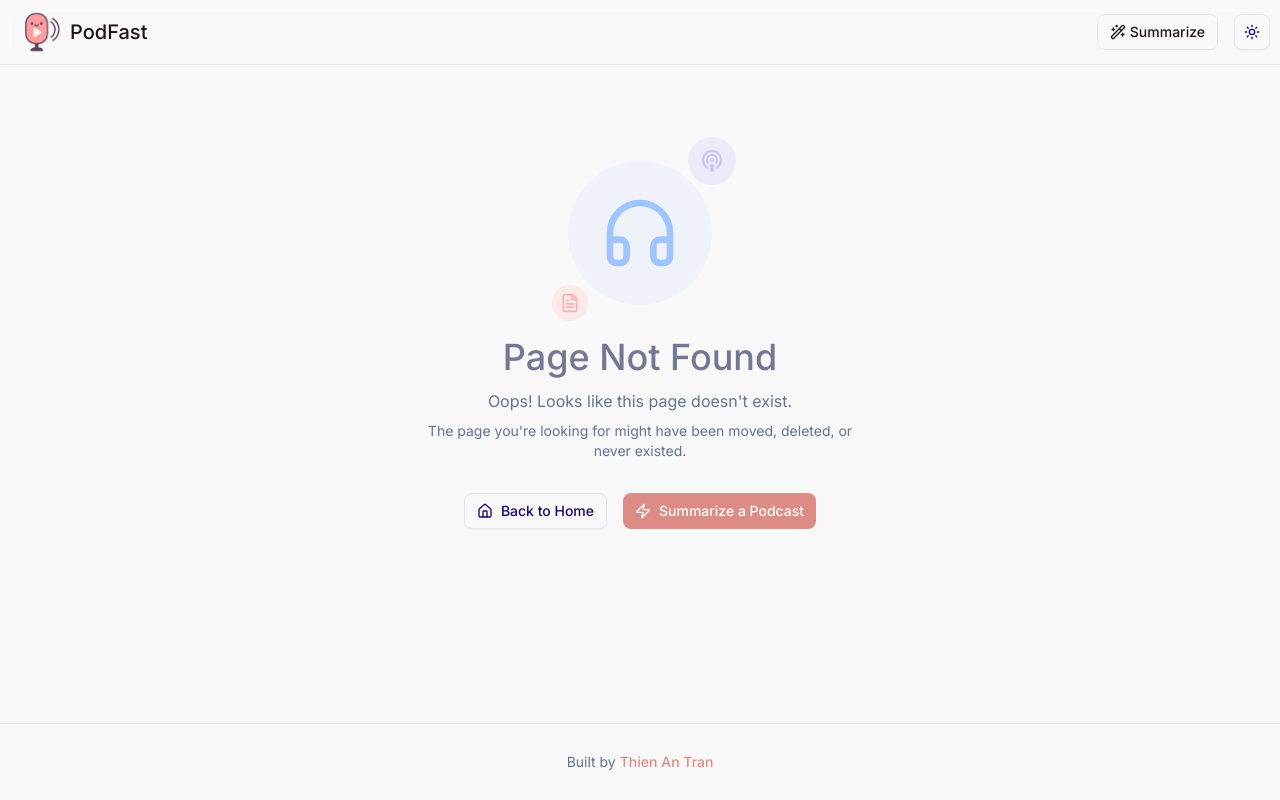
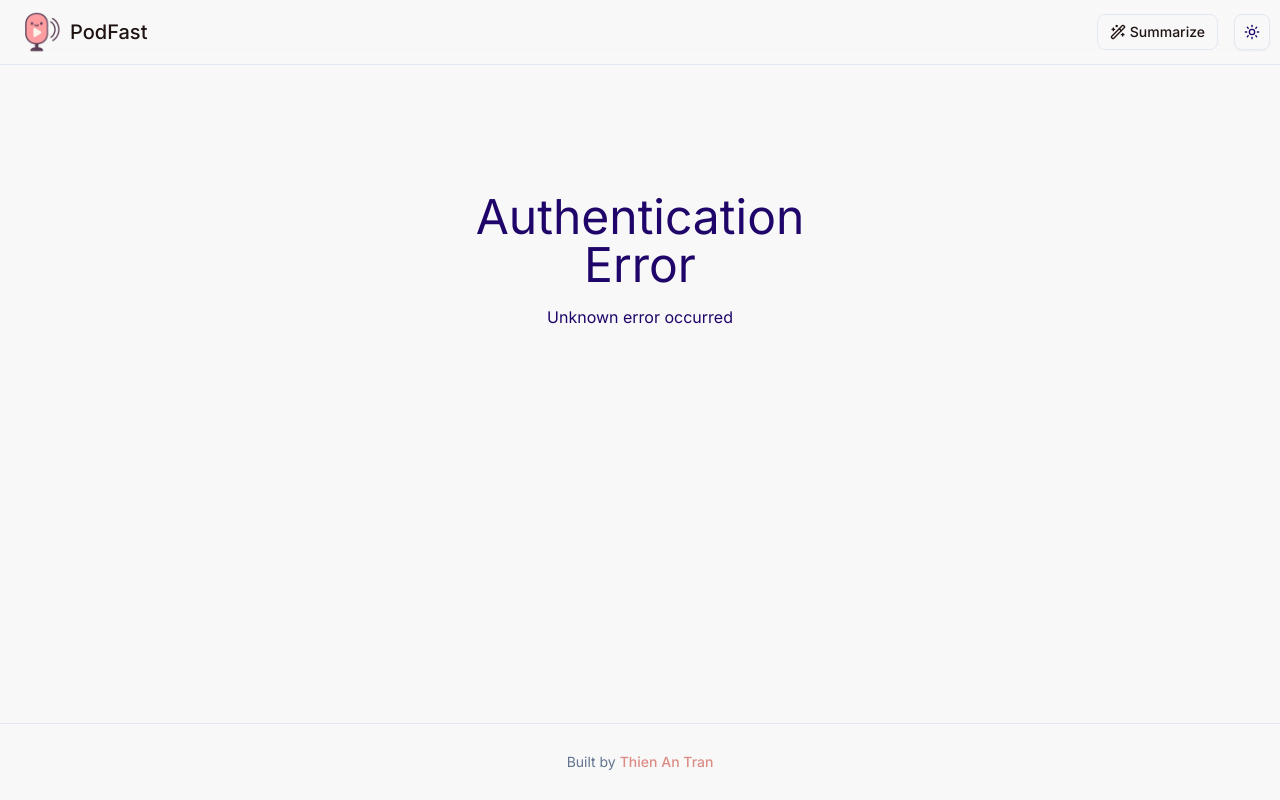
Before and after one commit to thienan11/PodFast, a Next.js app: page /auth/error in a window 1280 px wide. Before the commit this address had no page. Built offline with nearby package versions, Linux system fonts and the light colour scheme.

Commit message:
feat: add route handler for confirm and error

```diff
--- /dev/null
+++ b/src/app/(auth)/auth/confirm/route.ts
@@ -0,0 +1,28 @@
+import { type EmailOtpType } from "@supabase/supabase-js";
+import { type NextRequest } from "next/server";
+
+import { createClient } from "@/utils/supabase/server";
+import { redirect } from "next/navigation";
+
+export async function GET(request: NextRequest) {
+  const { searchParams } = new URL(request.url);
+  const token_hash = searchParams.get("token_hash");
+  const type = searchParams.get("type") as EmailOtpType | null;
+  const next = searchParams.get("next") ?? "/";
+
+  if (token_hash && type) {
+    const supabase = await createClient();
+
+    const { error } = await supabase.auth.verifyOtp({
+      type,
+      token_hash,
+    });
+    if (!error) {
+      // redirect user to specified redirect URL or root of app
+      redirect(next);
+    }
+  }
+
+  // redirect the user to an error page with some instructions
+  redirect("/auth/error");
+}
--- /dev/null
+++ b/src/app/(auth)/auth/error/page.tsx
@@ -0,0 +1,10 @@
+import AuthCodeErrorComponent from "@/components/auth/AuthError";
+import { Suspense } from "react";
+
+export default function AuthCodeError() {
+  return (
+    <Suspense fallback={<div>Loading...</div>}>
+      <AuthCodeErrorComponent />
+    </Suspense>
+  );
+}
--- /dev/null
+++ b/src/components/auth/AuthError.tsx
@@ -0,0 +1,16 @@
+"use client";
+import { useSearchParams } from "next/navigation";
+
+export default function AuthErrorPage() {
+  const searchParams = useSearchParams();
+  const error = searchParams?.get("error") || "Unknown error occurred";
+
+  return (
+    <div className="mx-auto max-w-md pt-44 md:pt-32">
+      <h1 className="text-center text-3xl font-semibold md:text-5xl md:font-normal">
+        Authentication Error
+      </h1>
+      <p className="mt-4 text-center">{error}</p>
+    </div>
+  );
+}
```
Also changed, not shown: src/app/(auth)/auth/callback/route.ts (added).
